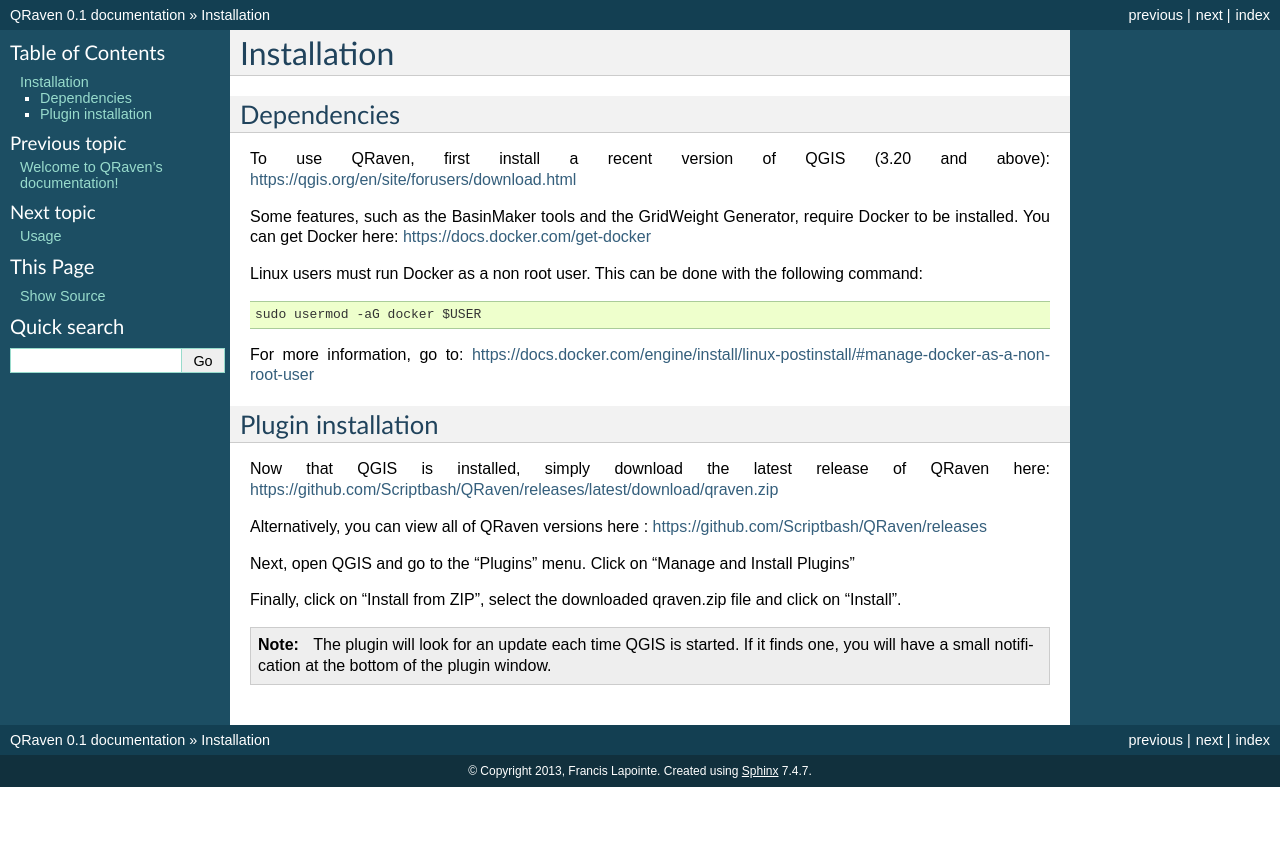
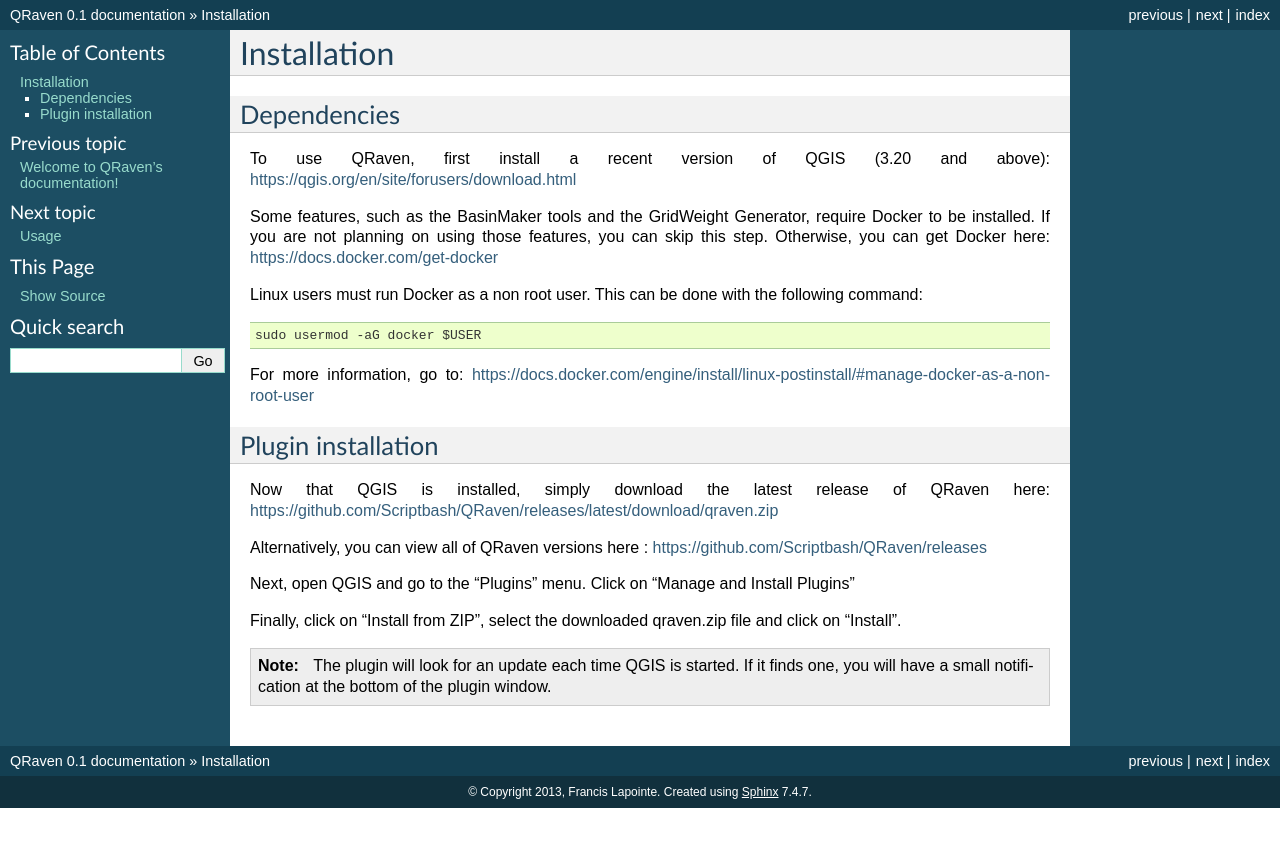
Before and after one commit to Scriptbash/QRaven, a Sphinx documentation site: the page built from qraven/help/source/installation.rst, in a window 1280 px wide. Shown: the top 847 px of the page. Built offline with Sphinx 7.4.7, drawn with Linux system fonts in a browser that asks for light colours; formulas are drawn with MathJax 3; pages that are not in the unit, such as notebooks, are missing from menus.

Commit message:
Update installation.rst

```diff
--- a/qraven/help/source/installation.rst
+++ b/qraven/help/source/installation.rst
@@ -10,7 +10,7 @@
 `https://qgis.org/en/site/forusers/download.html <https://qgis.org/en/site/forusers/download.html>`_
 
 
-Some features, such as the BasinMaker tools and the GridWeight Generator, require Docker to be installed. You can get Docker here:
+Some features, such as the BasinMaker tools and the GridWeight Generator, require Docker to be installed. If you are not planning on using those features, you can skip this step. Otherwise, you can get Docker here:
 `https://docs.docker.com/get-docker <https://docs.docker.com/get-docker>`_
 
 
```
